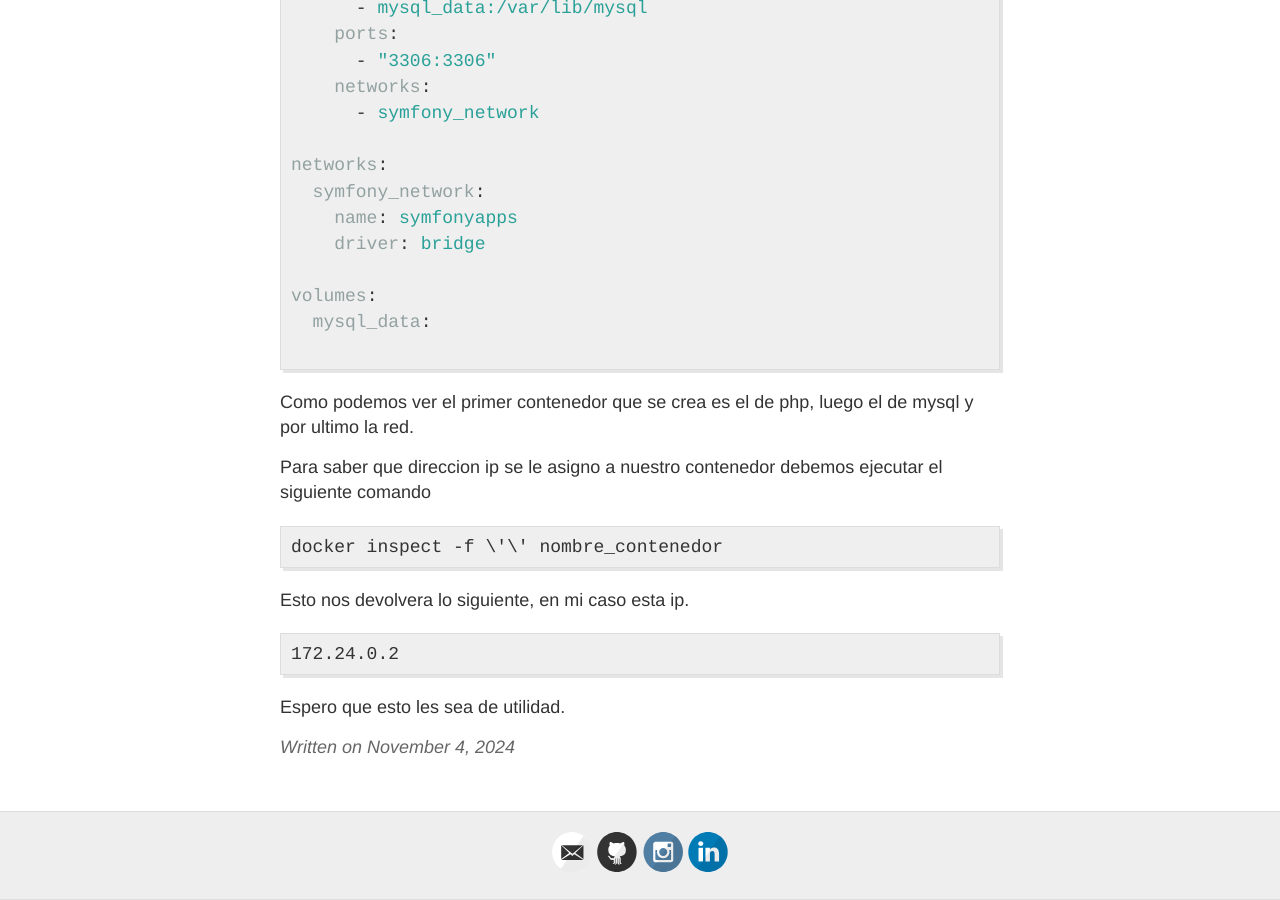
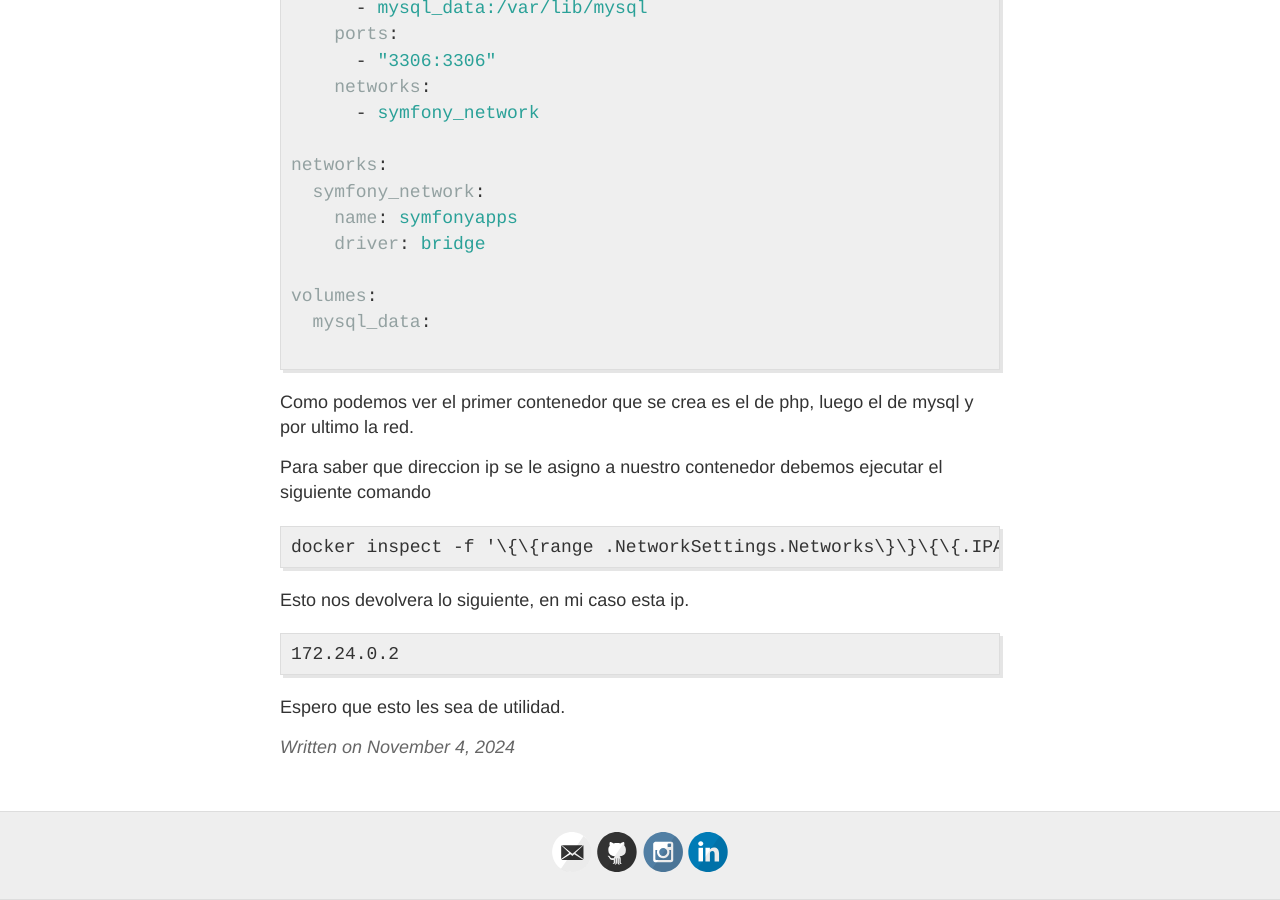
Before and after one commit to vmonsalve/vmonsalve.github.io, a Jekyll site: the page built from _posts/2024-11-04-creando-un-espacio-de-trabajo-con-docker-para-php.md, in a window 1280 px wide and 900 px high, scrolled down 2147 px. Built offline with Jekyll 4.4.1, drawn with Linux system fonts in a browser that asks for light colours.

Commit message:
fix cambios

````diff
--- a/_posts/2024-11-04-creando-un-espacio-de-trabajo-con-docker-para-php.md
+++ b/_posts/2024-11-04-creando-un-espacio-de-trabajo-con-docker-para-php.md
@@ -97,7 +97,7 @@
 Para saber que direccion ip se le asigno a nuestro contenedor debemos ejecutar el siguiente comando
 
 ```text
-docker inspect -f \'{{range .NetworkSettings.Networks}}{{.IPAddress}}{{end}}\' nombre_contenedor
+docker inspect -f '\{\{range .NetworkSettings.Networks\}\}\{\{.IPAddress\}\}\{\{end\}\}' nombre_contenedor
 ```
 
 Esto nos devolvera lo siguiente, en mi caso esta ip.
````
